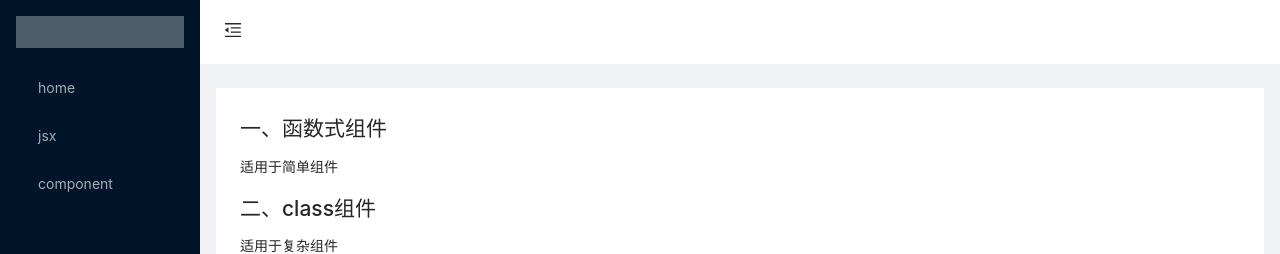
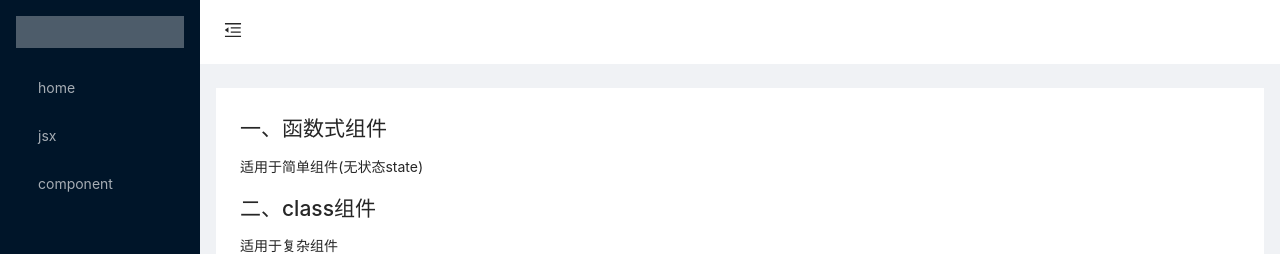
Before and after one commit to StevieTaylor/react-studying, a React (Create React App) app: page /component in a window 1280 px wide. Shown: the top 254 px of the page. Built offline with nearby package versions, Linux system fonts and the light colour scheme.

Commit message:
[feat] 函数组件

```diff
--- a/src/pages/components/FunctionalComp.tsx
+++ b/src/pages/components/FunctionalComp.tsx
@@ -2,7 +2,7 @@
  * @Author: Stevie
  * @Date: 2021-03-23 00:57:42
  * @LastEditors: Stevie
- * @LastEditTime: 2021-03-23 02:03:01
+ * @LastEditTime: 2021-03-24 00:35:03
  * @Description: file content
  */
 
@@ -12,7 +12,7 @@ const FunctionalComponent = () => {
     return (
         <div>
             <h2>一、函数式组件</h2>
-            <p>适用于简单组件</p>
+            <p>适用于简单组件(无状态state)</p>
         </div>
     )
 }
```
